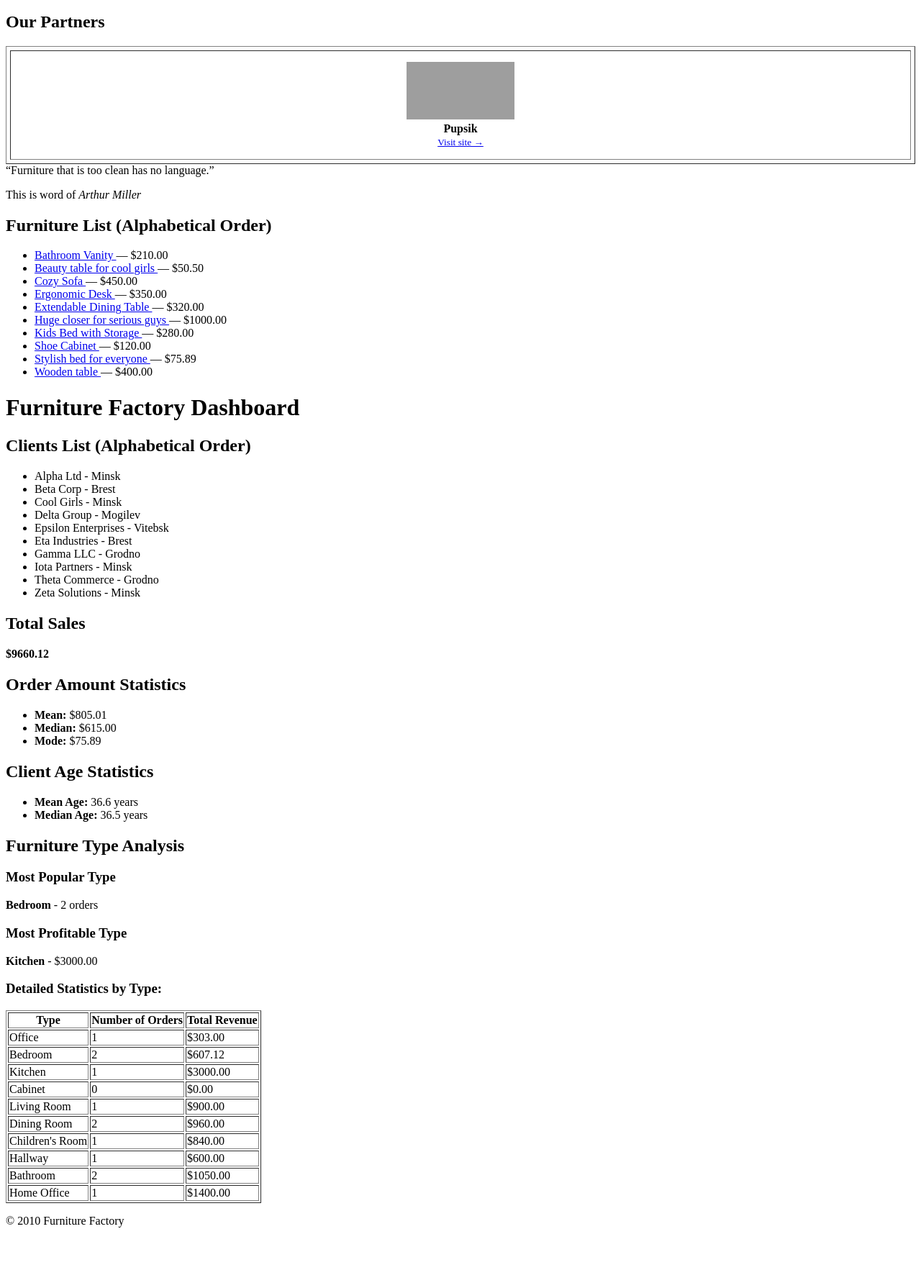
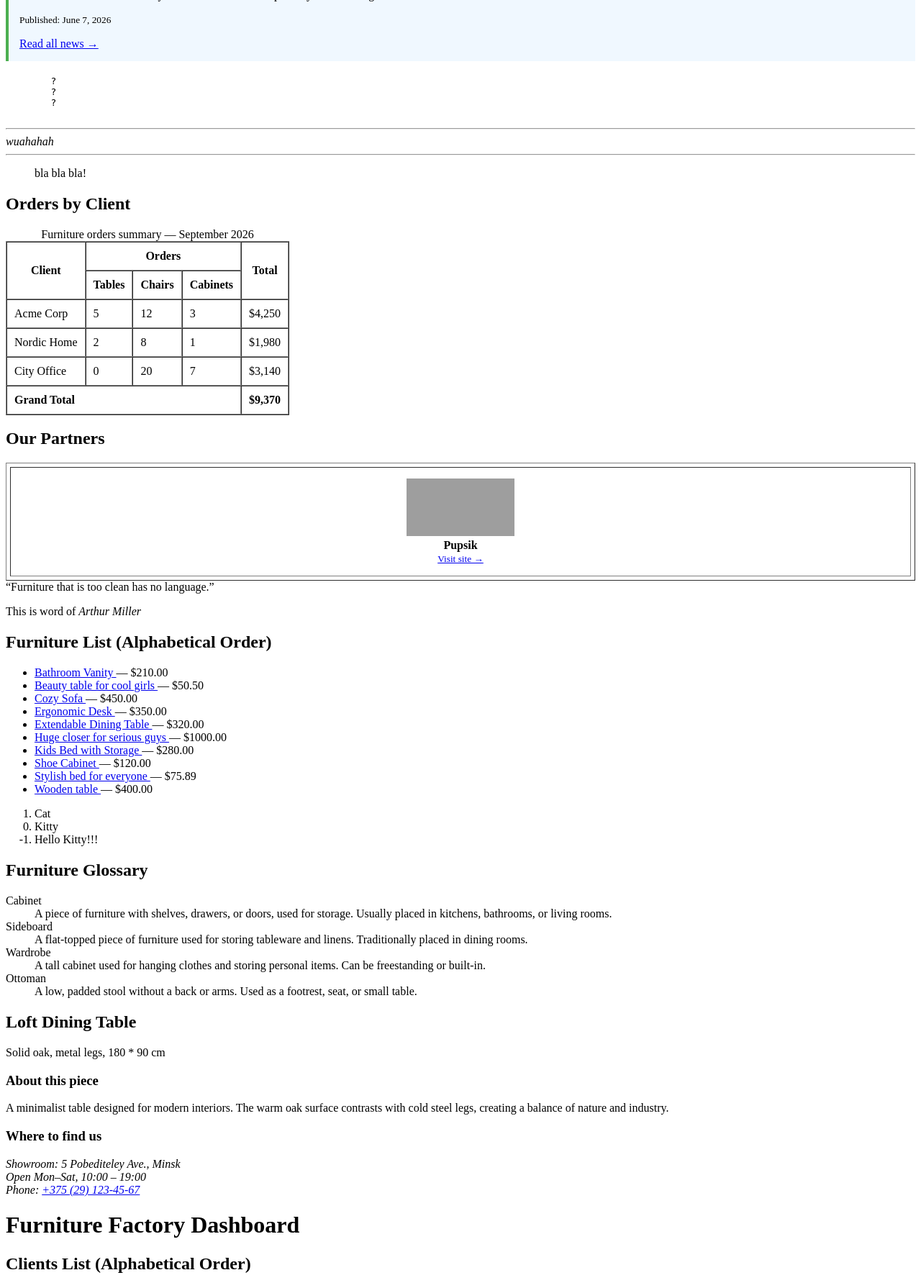
Before and after one commit to zhuchok0/FurnitureFactorySite, a Django app: page / in a window 1280 px wide. Shown: the part 1384-3174 px from the top of the page at 72% size. Before the commit the page ends 3090 px from the top, so only its background shows below. Run offline with Django 5.2, Linux system fonts and the light colour scheme; data comes from the database, SQL or seed files in the repository; grey boxes are pictures that could not be loaded.

Commit message:
added some tags and attributes

```diff
--- a/main/templates/base_generic.html
+++ b/main/templates/base_generic.html
@@ -14,7 +14,7 @@
     NAV
     MAIN
     ASIDE
-    FOOTER -->
+    FOOTER here-->
 <body>
     <header class="main-header">
       <nav class="main-nav">
--- a/main/templates/catalog.html
+++ b/main/templates/catalog.html
@@ -36,6 +36,7 @@
         <a href="?sort=price_desc">↑ High to Low</a>
     </div>
 
+    <!-- TABLE TH TR TD here -->
     <table border="1" style="width: 100%; border-collapse: collapse;">
         <thead>
             <tr style="background-color: #4CAF50; color: white;">
--- a/main/templates/main.html
+++ b/main/templates/main.html
@@ -2,6 +2,7 @@
 
 {% block title %}Home - Statistics{% endblock %}
 
+<!-- FIGURE FIGCAPTION here -->
 <!-- REL TARGET DOWNLOAD here -->
 {% block content %}
     <figure>
@@ -38,7 +39,6 @@
 
     <!-- CONTENTEDITABLE and
      TABINDEX and
-     HERE and
      LANG and
      SPELLCHECK and
      TRANSLATE and
@@ -48,7 +48,7 @@
      <!-- B EM I S U STRONG SMALL SUB here-->
     <p contenteditable="true"
         tabindex="1" dir="rtl"
-        land="en"
+        lang="en"
         spellcheck="true"
         translate="yes"
         data-kittiestype="wishies">
@@ -58,16 +58,31 @@
     <p hidden>Nobody can write their banes to kitties here!</p>
     <!-- CODE VAR SAMP KBD here -->
     <p>
-        <code>Kitties</code>
+        <code>
+            Kitties
+                Kitties
+                    Kitties
+        </code>
         <var>are</var>
         <samp>soooo</samp>
         <kbd>CUTE!!!!</kbd>
     </p>
+
+    <!-- BR WBR here -->
+    <p>
+        In<wbr> every<wbr> home,<wbr> a<wbr> silent<wbr> friend,<br>
+        A<wbr> table,<wbr> chair,<wbr> or<wbr> cabinet<wbr> tall,<br>
+        We<wbr> craft<wbr> with<wbr> love<wbr> from<wbr> start<wbr> to<wbr> end,<br>
+        To<wbr> fill<wbr> with<wbr> warmth<wbr> your<wbr> every<wbr> hall.
+    </p>
+
     <!-- ONCLICK here -->
     <button onclick="alert('hello!');">Tap me!!!</button>
 
     {% if latest_news %}
-    <!-- CLASS and
+    <!--
+     DIV
+     CLASS and
      ID and
      STYLE and
      DRAGGABLE DROPZONE and
@@ -97,8 +112,75 @@
     </div>
     {% endif %}
 
+    <!-- PRE BLOCKQUOTE HR CITE here -->
+    <pre>
+        ?
+        ?
+        ?
+    </pre>
+    <hr>
+    <cite>wuahahah</cite>
+    <hr>
+    <blockquote cite="ME">
+        bla
+        bla
+        bla!
+    </blockquote>
+
+    <!-- TABLE TR TH TD COLUMNSPAN ROWSPAN THEAD TBODY TFOOT here -->
+    <h2>Orders by Client</h2>
+
+    <table border="1" cellpadding="10" cellspacing="0">
+        <caption>Furniture orders summary — September 2026</caption>
+
+        <thead>
+            <tr>
+                <th rowspan="2">Client</th>
+                <th colspan="3">Orders</th>
+                <th rowspan="2">Total</th>
+            </tr>
+            <tr>
+                <th>Tables</th>
+                <th>Chairs</th>
+                <th>Cabinets</th>
+            </tr>
+        </thead>
+
+        <tbody>
+            <tr>
+                <td>Acme Corp</td>
+                <td>5</td>
+                <td>12</td>
+                <td>3</td>
+                <td>$4,250</td>
+            </tr>
+            <tr>
+                <td>Nordic Home</td>
+                <td>2</td>
+                <td>8</td>
+                <td>1</td>
+                <td>$1,980</td>
+            </tr>
+            <tr>
+                <td>City Office</td>
+                <td>0</td>
+                <td>20</td>
+                <td>7</td>
+                <td>$3,140</td>
+            </tr>
+        </tbody>
+
+        <tfoot>
+            <tr>
+                <td colspan="4"><strong>Grand Total</strong></td>
+                <td><strong>$9,370</strong></td>
+            </tr>
+        </tfoot>
+    </table>
+
     <h2>Our Partners</h2>
 
+    <!--  -->
     <table border="1" cellpadding="15" cellspacing="5" width="100%">
         <tr>
             {% for partner in partners %}
@@ -131,6 +213,7 @@
     <br>
     <p>This is word of <cite>Arthur Miller</cite></p>
 
+    <!-- UL here -->
     <h2>Furniture List (Alphabetical Order)</h2>
     <a id="trap"></a>
     <ul>
@@ -145,6 +228,68 @@
         <li>No furniture</li>
         {% endfor %}
     </ul>
+
+    <!-- OL VALUE REVERSED here -->
+    <ol reversed>
+        <li value="1">Cat</li>
+        <li>Kitty</li>
+        <li>Hello Kitty!!!</li>
+    </ol>
+
+    <!-- DL DT DD here -->
+    <h2>Furniture Glossary</h2>
+    <dl>
+        <dt>Cabinet</dt>
+        <dd>
+            A piece of furniture with shelves, drawers, or doors,
+            used for storage. Usually placed in kitchens, bathrooms,
+            or living rooms.
+        </dd>
+
+        <dt>Sideboard</dt>
+        <dd>
+            A flat-topped piece of furniture used for storing
+            tableware and linens. Traditionally placed in dining rooms.
+        </dd>
+
+        <dt>Wardrobe</dt>
+        <dd>
+            A tall cabinet used for hanging clothes and storing
+            personal items. Can be freestanding or built-in.
+        </dd>
+
+        <dt>Ottoman</dt>
+        <dd>
+            A low, padded stool without a back or arms. Used as
+            a footrest, seat, or small table.
+        </dd>
+    </dl>
+
+    <!-- ARTICLE SECTION ADDRESS HGROUP -->
+    <article>
+        <hgroup>
+            <h2>Loft Dining Table</h2>
+            <p>Solid oak, metal legs, 180 * 90 cm</p>
+        </hgroup>
+
+        <section>
+            <h3>About this piece</h3>
+            <p>
+                A minimalist table designed for modern interiors.
+                The warm oak surface contrasts with cold steel legs,
+                creating a balance of nature and industry.
+            </p>
+        </section>
+
+        <section>
+            <h3>Where to find us</h3>
+            <address>
+                Showroom: 5 Pobediteley Ave., Minsk<br>
+                Open Mon–Sat, 10:00 – 19:00<br>
+                Phone: <a href="tel:+375291234567">+375 (29) 123-45-67</a>
+            </address>
+        </section>
+    </article>
 
     <!-- ITEMSCOPE
      ITEMPROP
@@ -178,6 +323,7 @@
     </div>
 {% endif %}
 
+<!-- DIV P here -->
 {% if weather_info %}
     <div class="weather-info">
         <h3>Weather in {{ weather_info.city }}</h3>
@@ -206,15 +352,15 @@
 </iframe> -->
 
     <h1>Furniture Factory Dashboard</h1>
-
+    <!-- OL here -->
     <h2>Clients List (Alphabetical Order)</h2>
-    <ul>
+    <ol>
         {% for client in clients %}
         <li>{{ client.company_name }} - {{ client.city }}</li>
         {% empty %}
         <li>No clients</li>
         {% endfor %}
-    </ul>
+    </ol>
 
     <h2>Total Sales</h2>
     <p><strong>${{ total_sales|floatformat:2 }}</strong></p>
```
